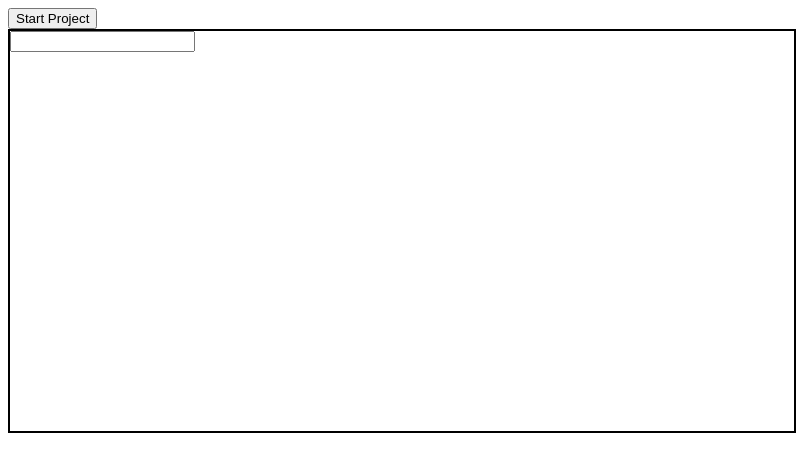
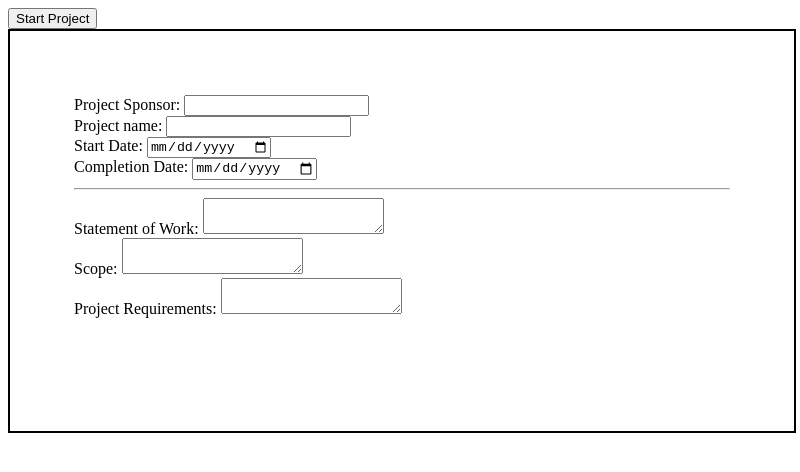
Before and after one commit to amanpreetchatha/ELECTRON, an Electron app: page index.html in a window 800 px wide. Drawn offline with Linux system fonts and the light colour scheme.

Commit message:
second commit

```diff
--- a/index.html
+++ b/index.html
@@ -9,7 +9,16 @@
     <button id="startproject">Start Project</button>
     <div id="displayarea">
       <form id="charterform">
-        <input type="text">
+        Project Sponsor: <input type="text" id="sponsor"><br>
+        Project name: <input type="text" id="projectname"><br>
+        Start Date: <input type="date" id="startdate"><br>
+        Completion Date: <input type="date" id="enddate"><br>
+        <hr>
+        Statement of Work: <textarea id="sow"></textarea><br>
+        Scope: <textarea id="scope"></textarea><br>
+        Project Requirements: <textarea id="requirements"></textarea><br>
+
+
       </form>
 
     </div>
--- a/style.css
+++ b/style.css
@@ -4,3 +4,7 @@
     height: 25em;
 
 }
+#charterform{
+    padding: 2em;
+    margin: 2em;
+}
```
